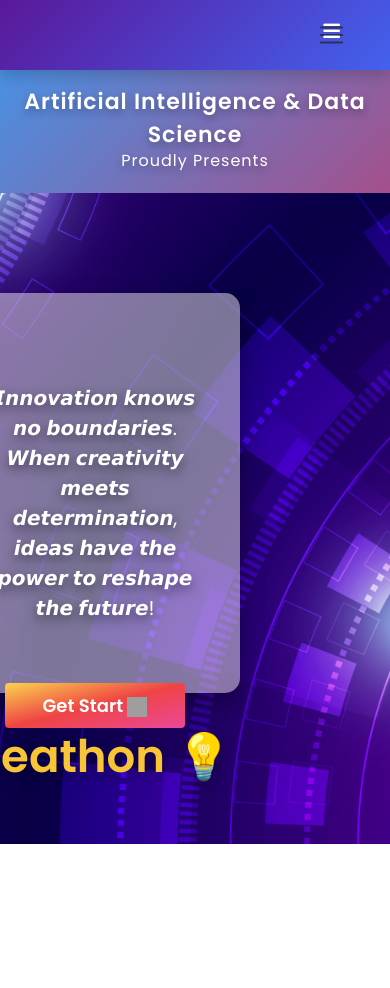
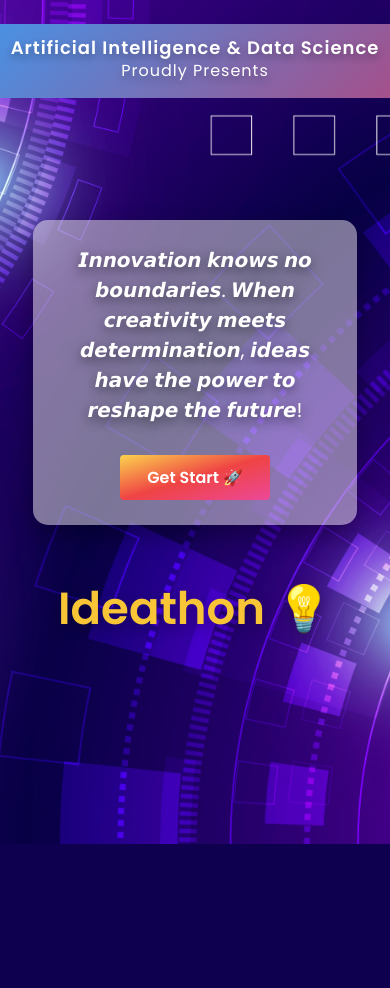
Before and after one commit to Aravind-bruce/Ideathon, a Django app: page /home/ in a window 390 px wide. After the commit the page ends 844 px from the top, so only its background shows below. Run offline with Django 5.2, Linux system fonts and the light colour scheme; parts of the project's set-up code (start-up, migrations or seed data) failed here and were passed over; grey boxes are pictures that could not be loaded.

Commit message:
Updated HTML pages with new styling and layout

```diff
--- a/templates/home.html
+++ b/templates/home.html
@@ -20,7 +20,7 @@
             background-size: cover;
             background-position: center;
             background-repeat: no-repeat;
-            height: 100vh;
+            min-height: 100vh;
             margin: 0;
         }
 
@@ -29,7 +29,7 @@
             background: linear-gradient(135deg, #5a189a, #4361ee);
             box-shadow: 0 5px 15px rgba(0, 0, 0, 0.2);
             padding: 10px 20px;
-            height: 70px;  /* Maintain the original navbar height */
+            height: 70px;
         }
 
         .navbar-brand {
@@ -48,7 +48,6 @@
         .logo {
             width: 150px;
             height: 60px;
-
             margin-right: 8px;
         }
 
@@ -98,7 +97,7 @@
 
         .w1 {
             width: 400px;
-            height: 400px;
+            height: 250px;
             background-color: rgba(239, 235, 235, 0.5);
             border-radius: 15px;
             animation: slideLeft 1s ease-in-out;
@@ -166,71 +165,76 @@
             }
         }
 
+        /* Mobile Responsiveness */
         @media (max-width: 992px) {
             .box-container {
                 flex-direction: column;
                 align-items: center;
                 text-align: center;
+                padding: 50px 15px;
             }
 
-            .w1, .ideation {
-                width: 100%;
+            .w1 {
+                width: 90%;
                 max-width: 400px;
+                height: auto;
                 margin-bottom: 30px;
-                margin-right: 200px;
+                padding: 25px;
             }
 
             .ideation {
                 font-size: 45px;
+                text-align: center;
+                margin: 20px 0;
+            }
 
+            .navbar {
+                height: auto;
+                padding: 15px;
+            }
+
+            .navbar-toggler {
+                margin: 10px;
+            }
+
+            .ai-ds-section {
+                font-size: 18px;
+                padding: 10px;
+            }
+
+            .button-76 {
+                width: 150px;
+                font-size: 1rem;
             }
         }
     </style>
 </head>
 <body>
 
-<!-- Navbar -->
-<nav class="navbar navbar-expand-lg">
-    <div class="container-fluid">
-        <a class="navbar-brand" href="#">
 
-        </a>
-        <button class="navbar-toggler" type="button" data-bs-toggle="collapse" data-bs-target="#navbarNav" aria-controls="navbarNav" aria-expanded="false" aria-label="Toggle navigation">
-            <i class="fas fa-bars navbar-toggler-icon"></i>
-        </button>
-        <div class="collapse navbar-collapse justify-content-end" id="navbarNav">
-            <ul class="navbar-nav">
-                <li class="nav-item">
-                    <a class="nav-link" href="/problem">Problem Confirmation</a>
-                </li>
-            </ul>
-        </div>
-    </div>
-</nav>
 
-<!-- AI & Data Science Section -->
+<!-- AI & Data Science Section --> <br>
 <div class="ai-ds-section">
     Artificial Intelligence & Data Science <br> <h6>Proudly Presents</h6>
 </div>
 
-<!-- Box and Ideation Side-by-Side -->
+<!-- Box and Ideation Section --> <br><br><br>
 <div class="box-container">
 
     <!-- Box -->
     <div class="w1">
         <div class="banner-content">
+            𝙄𝙣𝙣𝙤𝙫𝙖𝙩𝙞𝙤𝙣 𝙠𝙣𝙤𝙬𝙨 𝙣𝙤 𝙗𝙤𝙪𝙣𝙙𝙖𝙧𝙞𝙚𝙨. 𝙒𝙝𝙚𝙣 𝙘𝙧𝙚𝙖𝙩𝙞𝙫𝙞𝙩𝙮 𝙢𝙚𝙚𝙩𝙨 𝙙𝙚𝙩𝙚𝙧𝙢𝙞𝙣𝙖𝙩𝙞𝙤𝙣, 𝙞𝙙𝙚𝙖𝙨 𝙝𝙖𝙫𝙚 𝙩𝙝𝙚 𝙥𝙤𝙬𝙚𝙧 𝙩𝙤 𝙧𝙚𝙨𝙝𝙖𝙥𝙚 𝙩𝙝𝙚 𝙛𝙪𝙩𝙪𝙧𝙚!
             <br><br>
-            𝙄𝙣𝙣𝙤𝙫𝙖𝙩𝙞𝙤𝙣 𝙠𝙣𝙤𝙬𝙨 𝙣𝙤 𝙗𝙤𝙪𝙣𝙙𝙖𝙧𝙞𝙚𝙨. 𝙒𝙝𝙚𝙣 𝙘𝙧𝙚𝙖𝙩𝙞𝙫𝙞𝙩𝙮 𝙢𝙚𝙚𝙩𝙨 𝙙𝙚𝙩𝙚𝙧𝙢𝙞𝙣𝙖𝙩𝙞𝙤𝙣, 𝙞𝙙𝙚𝙖𝙨 𝙝𝙖𝙫𝙚 𝙩𝙝𝙚 𝙥𝙤𝙬𝙚𝙧 𝙩𝙤 𝙧𝙚𝙨𝙝𝙖𝙥𝙚 𝙩𝙝𝙚 𝙛𝙪𝙩𝙪𝙧𝙚!
-            <br><br><br>
             <a href="/domain">
-                <button class="button-76" role="button">Get Start <img width="20" height="20" src="https://img.icons8.com/forma-light-filled/24/FFFFFF/long-arrow-right.png" alt="long-arrow-right"/></button>
+                <button class="button-76">Get Start 🚀</button>
             </a>
         </div>
     </div>
 
     <!-- Ideation -->
     <div class="ideation">
-        Ideathon 💡 &nbsp;&nbsp;&nbsp;&nbsp; &nbsp;&nbsp;&nbsp;&nbsp;
+        Ideathon 💡
     </div>
 
 </div>
```
Also changed, not shown: templates/domain.html (+39 -0 lines).
